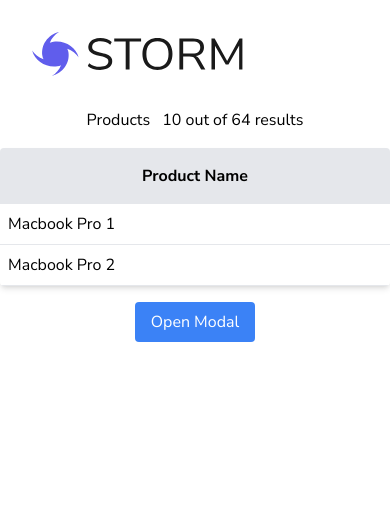
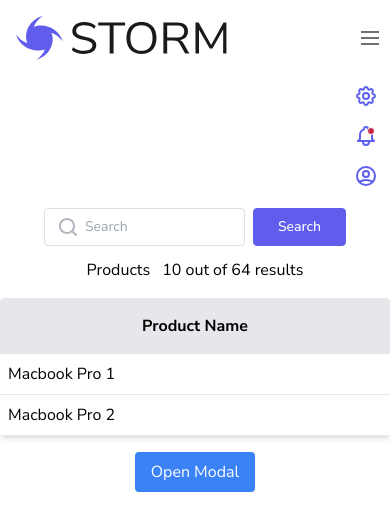
Before and after one commit to ChiragRamachandra/storm, a Next.js app: page / in a window 390 px wide. Both pictures are taken after a click on the button "Open main menu". Shown: the top 530 px of the page. Built offline with nearby package versions, Linux system fonts and the light colour scheme.

Commit message:
mobile fix header

```diff
--- a/app/components/Header/Header.tsx
+++ b/app/components/Header/Header.tsx
@@ -8,6 +8,7 @@ import { SettingsIcon } from '@/app/icons/SettingsIcon';
 import { NotificationIcon } from '@/app/icons/NotificationIcon';
 import { UserIcon } from '@/app/icons/UserIcon';
 import SearchBar from '../SearchBar/SearchBar';
+import { MenuIcon } from '@/app/icons/MenuIcon';
 
 type Props = {};
 
@@ -16,7 +17,7 @@ const Header = (props: Props) => {
 	return (
 		<header className='bg-white'>
 			<nav
-				className='mx-auto flex max-w-7xl items-center justify-between p-6 lg:px-8'
+				className='mx-auto flex max-w-7xl items-center justify-between p-2 md:p-6 lg:px-8'
 				aria-label='Global'
 			>
 				<div className='flex lg:flex-1'>
@@ -29,15 +30,19 @@ const Header = (props: Props) => {
 						</div>
 					</a>
 				</div>
+
+				{/* Mobile Menu Icon */}
+				<div className='flex flex-col'>
 					<div className='flex lg:hidden'>
 						<button
 							type='button'
 							className='-m-2.5 inline-flex items-center justify-center rounded-md p-2.5 text-gray-700'
-						onClick={() => setMobileMenuOpen(true)}
+							onClick={() => setMobileMenuOpen(!mobileMenuOpen)} // Toggle mobileMenuOpen state on click
 						>
 							<span className='sr-only'>Open main menu</span>
-						{/* <Bars3Icon className='h-6 w-6' aria-hidden='true' /> */}
+							<MenuIcon />
 						</button>
+					</div>
 				</div>
 
 				<div className='hidden lg:flex lg:flex-1 lg:justify-end'>
@@ -45,11 +50,35 @@ const Header = (props: Props) => {
 					<SettingsIcon />
 					<NotificationIcon />
 					<UserIcon />
-					<a href='#' className='text-sm font-semibold leading-6 text-gray-900'>
+					<p className='text-sm font-semibold leading-6 text-gray-900'>
 						Adriana Arias
-					</a>
+					</p>
 				</div>
 			</nav>
+			<div className='flex flex-col items-end mx-3 justify-center'>
+				<div
+					className={`lg:hidden ${
+						mobileMenuOpen ? 'flex flex-col items-end justify-center' : 'hidden'
+					}`}
+				>
+					<div className='my-2'>
+						<SettingsIcon />
+					</div>
+					<div className='my-2'>
+						<NotificationIcon />
+					</div>
+					<div className='my-2'>
+						<p className='text-sm font-semibold leading-6 text-gray-900'>
+							<UserIcon />
+						</p>
+					</div>
+				</div>
+			</div>
+			<div className='md:hidden flex flex-col items-center justify-center my-3'>
+				<div className='flex flex-row items-center justify-center'>
+					<SearchBar />
+				</div>
+			</div>
 		</header>
 	);
 };
--- a/app/components/SearchBar/SearchBar.tsx
+++ b/app/components/SearchBar/SearchBar.tsx
@@ -6,26 +6,24 @@ type Props = {};
 const SearchBar = (props: Props) => {
 	return (
 		<div>
-			<div className='flex items-center justify-cente'>
-				<form>
-					<div className='relative text-gray-600 focus-within:text-gray-400'>
+			<div className='flex items-center justify-between'>
+				<div className='relative text-gray-600 mr-2'>
 					<span className='absolute inset-y-0 left-0 flex items-center pl-2'>
-							<button
-								type='submit'
-								className='p-1 focus:outline-none focus:shadow-outline'
-							>
+						<div className='p-1 focus:outline-none focus:shadow-outline'>
 							<SearchIcon />
-							</button>
+						</div>
 					</span>
 					<input
 						type='search'
-							name='q'
-							className='py-2 text-sm text-white  rounded-md pl-10 focus:outline-none focus:bg-white focus:text-gray-900'
+						name='search-bar'
+						className='py-2 text-sm text-black rounded pl-10 border border-[#DCDFE3]'
 						placeholder='Search'
 					/>
 				</div>
-				</form>
-				<button />
+
+				<div className='inline-block rounded border border-[#605DEC] bg-[#605DEC] px-6 py-2 text-sm font-medium text-white'>
+					Search
+				</div>
 			</div>
 		</div>
 	);
```
Lines whose indentation alone changed are shown as unchanged.
